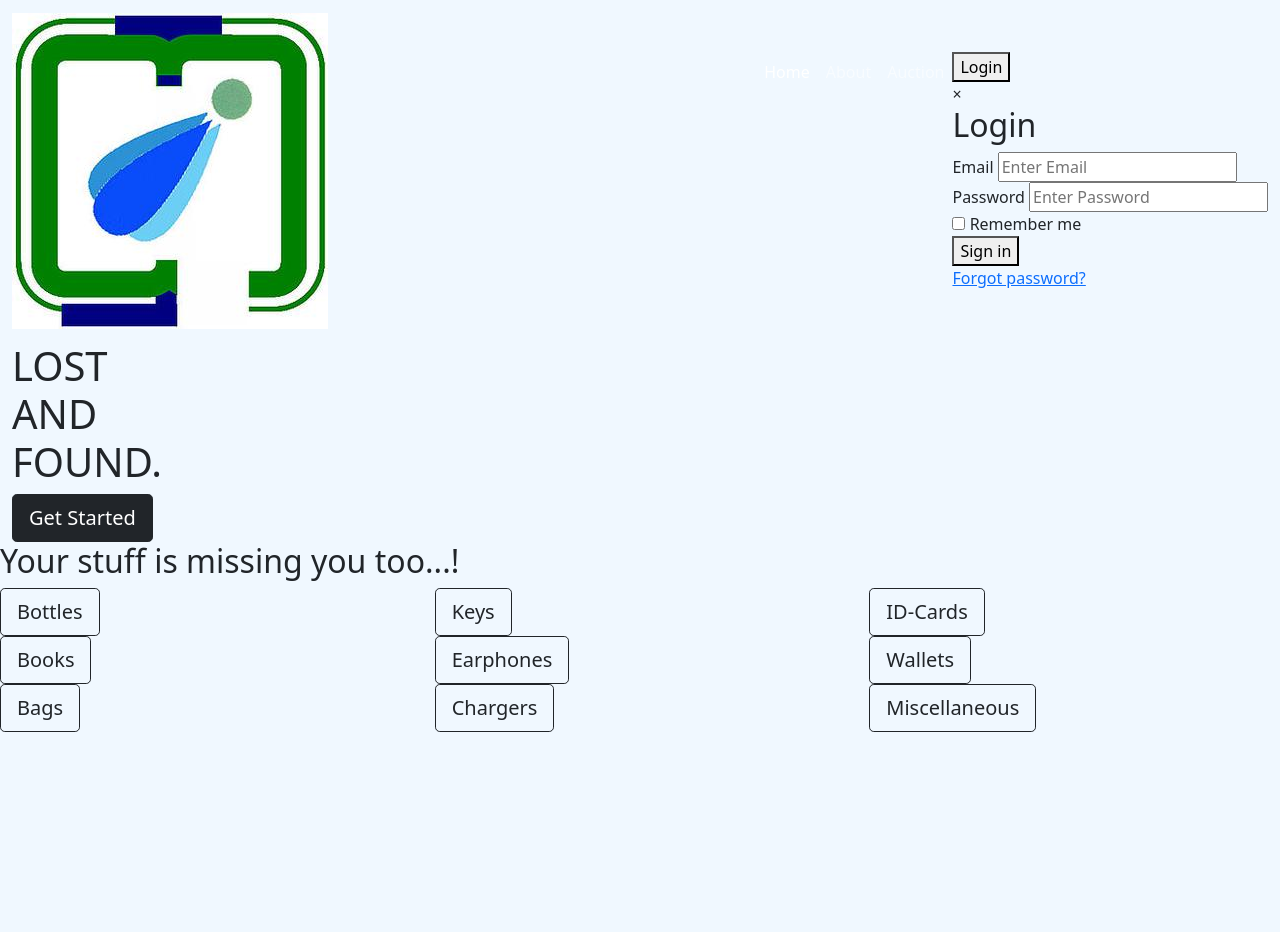
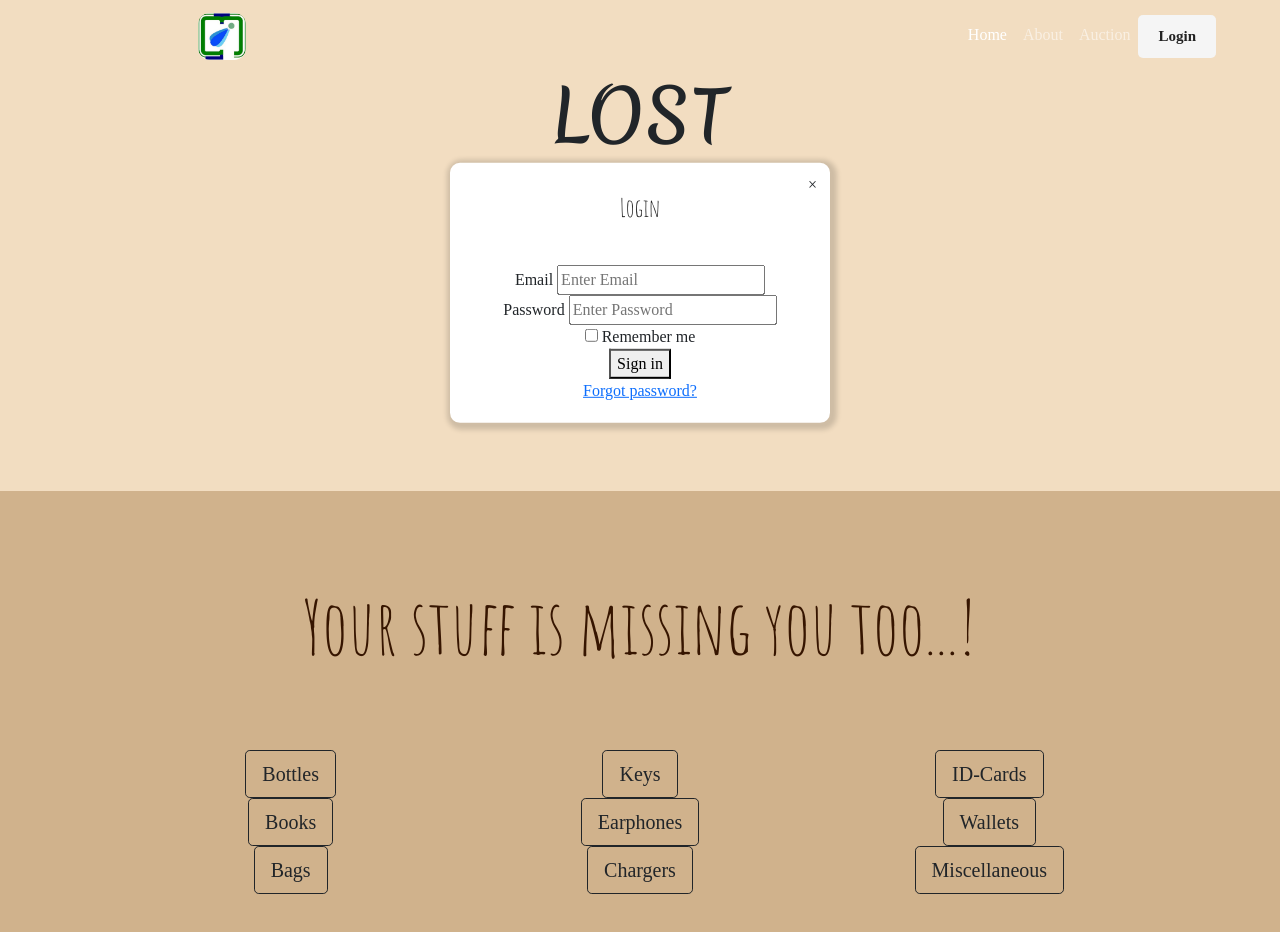
Before and after one commit to siyaa12/Hackathon, a plain HTML site: page index.html in a window 1280 px wide. Before the commit the page ends 800 px from the top, so only its background shows below. Drawn offline with nearby package versions, Linux system fonts and the light colour scheme.

Commit message:
Update stylesheet.css

```diff
--- a/stylesheet.css
+++ b/stylesheet.css
@@ -1,3 +1,96 @@
 body{
     background-color: aliceblue;
+    font-family:"montserret", sans-seriff;
+    height:100vh;
 }
+
+h1{
+    font-family: 'Merienda', cursive;
+    font-size:4.5rem;
+    padding-bottom: 2%;
+}
+
+h2{
+   font-family: 'Amatic SC', cursive;
+   text-align:center;
+   color: #361500;
+   font-size:75px;
+   padding:0% 10% 7%;
+}
+/******class********/
+.logo-container{
+    padding-left: 5%;
+}
+.options{
+  margin-right:5%;
+}
+.top{
+  text-align: center;
+  padding:0 0 3% 0;
+}
+
+.top-quote{
+    padding:0% 5% 10%;
+}
+.college-logo{
+    max-width: 15%;
+    border-radius:25%;
+    }
+.found-individual{
+    text-align:center;
+}
+.title-decoration{
+    max-width:50%;
+}
+.login
+  {
+    margin:0px;
+    padding:0px;
+    box-sizing:border-box;
+  }
+
+.center button{
+  padding:10px 20px;
+  font-size:15px;
+  font-weight:600;
+  color:#222;
+  background:#f5f5f5;
+  border:none;
+  cursor:pointer;
+  border-radius:5px;
+}
+.popup{
+  position:absolute;
+  top:50%;
+  left:50%;
+  margin-top: 20%;
+  transform:translate(-50%,-50%);
+  width:380px;
+  padding:20px 30px;
+  background:#fff;
+  box-shadow:2px 2px 5px 5px rgba(0,0,0,0.15);
+  border-radius:10px;
+}
+.popup .close-btn{
+  position:absolute;
+  top:10px;
+  right:10px;
+  width:15px;
+  height:15px;
+  cursor:pointer;
+}
+.popup .form h2{
+  text-align:center;
+  color:#222;
+  margin:10px 0px 20px;
+  font-size:25px;
+}
+/******section******/
+#title{
+    background-color:#F2DDC1;
+}
+#search{
+    padding:7% 10%;
+    background-color: #d0b28c;
+}
+/*******popup********/
```
